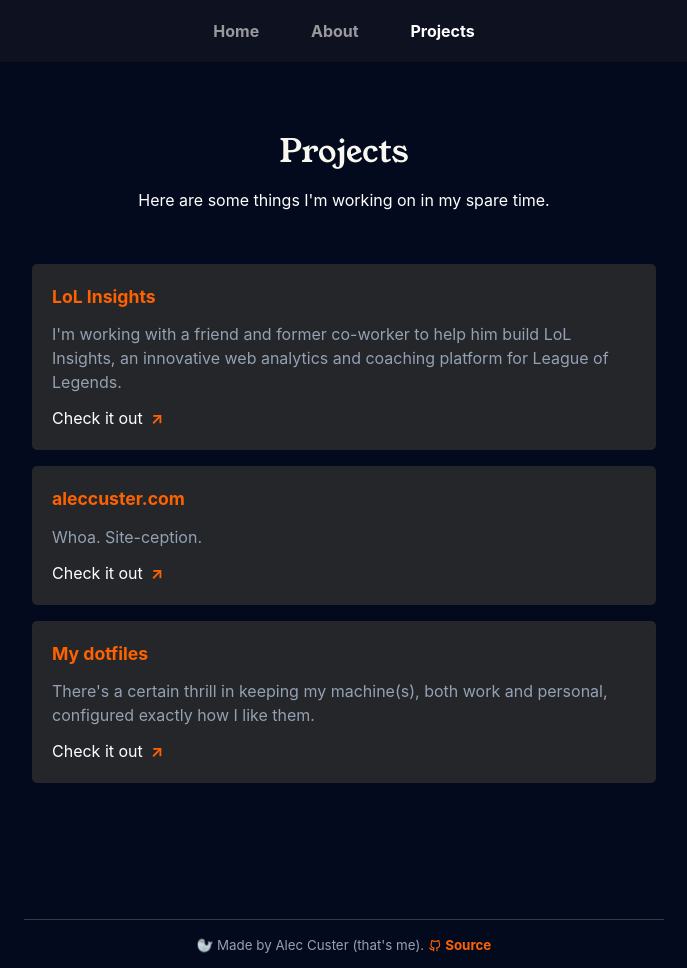
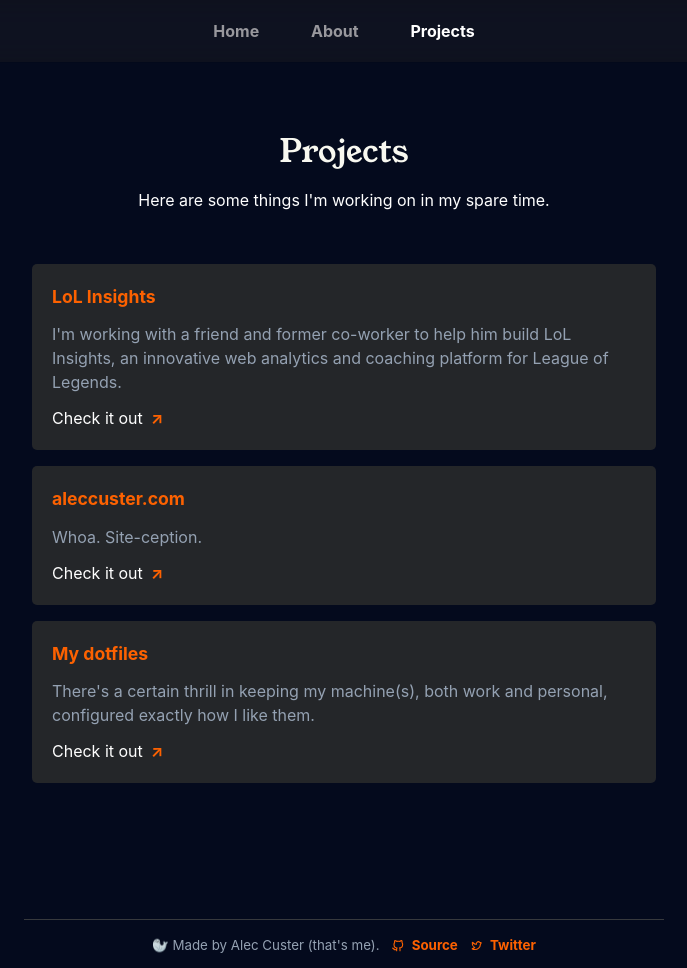
Before and after one commit to alechemy/aleccuster.com, a website: page src/projects.html in a window 1280 px wide. Shown: the whole page, without its empty margins (296-983 px from the left). Drawn offline with Linux system fonts and the light colour scheme; files whose address does not match are found by name.

Commit message:
width tweaks. add twitter bio link to footer.

```diff
--- a/src/projects.html
+++ b/src/projects.html
@@ -52,24 +52,34 @@
     </main>
     <footer>
       <p>
-        <small
-          >🦭 Made by Alec Custer (that's me).
+        <small>🦭 Made by Alec Custer (that's me).
           <a
             href="https://github.com/alechemy/aleccuster.com"
             target="_blank"
-            rel="noopener"
-          >
-            <icon
-              ><svg xmlns="http://www.w3.org/2000/svg" viewBox="0 0 24 24">
+            rel="noopener">
+            <icon>
+              <svg xmlns="http://www.w3.org/2000/svg" viewBox="0 0 24 24">
                 <g data-name="Layer 2">
                   <rect width="24" height="24" opacity="0" />
-                  <path
-                    d="M16.24 22a1 1 0 0 1-1-1v-2.6a2.15 2.15 0 0 0-.54-1.66 1 1 0 0 1 .61-1.67C17.75 14.78 20 14 20 9.77a4 4 0 0 0-.67-2.22 2.75 2.75 0 0 1-.41-2.06 3.71 3.71 0 0 0 0-1.41 7.65 7.65 0 0 0-2.09 1.09 1 1 0 0 1-.84.15 10.15 10.15 0 0 0-5.52 0 1 1 0 0 1-.84-.15 7.4 7.4 0 0 0-2.11-1.09 3.52 3.52 0 0 0 0 1.41 2.84 2.84 0 0 1-.43 2.08 4.07 4.07 0 0 0-.67 2.23c0 3.89 1.88 4.93 4.7 5.29a1 1 0 0 1 .82.66 1 1 0 0 1-.21 1 2.06 2.06 0 0 0-.55 1.56V21a1 1 0 0 1-2 0v-.57a6 6 0 0 1-5.27-2.09 3.9 3.9 0 0 0-1.16-.88 1 1 0 1 1 .5-1.94 4.93 4.93 0 0 1 2 1.36c1 1 2 1.88 3.9 1.52a3.89 3.89 0 0 1 .23-1.58c-2.06-.52-5-2-5-7a6 6 0 0 1 1-3.33.85.85 0 0 0 .13-.62 5.69 5.69 0 0 1 .33-3.21 1 1 0 0 1 .63-.57c.34-.1 1.56-.3 3.87 1.2a12.16 12.16 0 0 1 5.69 0c2.31-1.5 3.53-1.31 3.86-1.2a1 1 0 0 1 .63.57 5.71 5.71 0 0 1 .33 3.22.75.75 0 0 0 .11.57 6 6 0 0 1 1 3.34c0 5.07-2.92 6.54-5 7a4.28 4.28 0 0 1 .22 1.67V21a1 1 0 0 1-.94 1z"
-                  />
-                </g></svg></icon
-            >Source</a
-          ></small
-        >
+                  <path d="M16.24 22a1 1 0 0 1-1-1v-2.6a2.15 2.15 0 0 0-.54-1.66 1 1 0 0 1 .61-1.67C17.75 14.78 20 14 20 9.77a4 4 0 0 0-.67-2.22 2.75 2.75 0 0 1-.41-2.06 3.71 3.71 0 0 0 0-1.41 7.65 7.65 0 0 0-2.09 1.09 1 1 0 0 1-.84.15 10.15 10.15 0 0 0-5.52 0 1 1 0 0 1-.84-.15 7.4 7.4 0 0 0-2.11-1.09 3.52 3.52 0 0 0 0 1.41 2.84 2.84 0 0 1-.43 2.08 4.07 4.07 0 0 0-.67 2.23c0 3.89 1.88 4.93 4.7 5.29a1 1 0 0 1 .82.66 1 1 0 0 1-.21 1 2.06 2.06 0 0 0-.55 1.56V21a1 1 0 0 1-2 0v-.57a6 6 0 0 1-5.27-2.09 3.9 3.9 0 0 0-1.16-.88 1 1 0 1 1 .5-1.94 4.93 4.93 0 0 1 2 1.36c1 1 2 1.88 3.9 1.52a3.89 3.89 0 0 1 .23-1.58c-2.06-.52-5-2-5-7a6 6 0 0 1 1-3.33.85.85 0 0 0 .13-.62 5.69 5.69 0 0 1 .33-3.21 1 1 0 0 1 .63-.57c.34-.1 1.56-.3 3.87 1.2a12.16 12.16 0 0 1 5.69 0c2.31-1.5 3.53-1.31 3.86-1.2a1 1 0 0 1 .63.57 5.71 5.71 0 0 1 .33 3.22.75.75 0 0 0 .11.57 6 6 0 0 1 1 3.34c0 5.07-2.92 6.54-5 7a4.28 4.28 0 0 1 .22 1.67V21a1 1 0 0 1-.94 1z"/>
+                </g></svg>
+            </icon>
+            Source
+          </a>
+          <a
+            href="https://twitter.com/alec_custer"
+            target="_blank"
+            rel="noopener">
+            <icon>
+              <svg xmlns="http://www.w3.org/2000/svg" viewBox="0 0 24 24">
+                <g data-name="Layer 2">
+                  <rect width="24" height="24" opacity="0" />
+                  <path d="M8.51 20h-.08a10.87 10.87 0 0 1-4.65-1.09A1.38 1.38 0 0 1 3 17.47a1.41 1.41 0 0 1 1.16-1.18 6.63 6.63 0 0 0 2.54-.89 9.49 9.49 0 0 1-3.51-9.07 1.41 1.41 0 0 1 1-1.15 1.35 1.35 0 0 1 1.43.41 7.09 7.09 0 0 0 4.88 2.75 4.5 4.5 0 0 1 1.41-3.1 4.47 4.47 0 0 1 6.37.19.7.7 0 0 0 .78.1A1.39 1.39 0 0 1 21 7.13a6.66 6.66 0 0 1-1.28 2.6A10.79 10.79 0 0 1 8.51 20zm0-2h.08a8.79 8.79 0 0 0 9.09-8.59 1.32 1.32 0 0 1 .37-.85 5.19 5.19 0 0 0 .62-1 2.56 2.56 0 0 1-1.91-.85A2.45 2.45 0 0 0 15 6a2.5 2.5 0 0 0-1.79.69 2.53 2.53 0 0 0-.72 2.42l.26 1.14-1.17.08a8.3 8.3 0 0 1-6.54-2.4 7.12 7.12 0 0 0 3.73 6.46l.95.54-.63.9a5.62 5.62 0 0 1-2.68 1.92A8.34 8.34 0 0 0 8.5 18zM19 6.65z"/>
+                </g></svg>
+            </icon>
+            Twitter
+          </a>
+        </small>
       </p>
     </footer>
   </body>
--- a/src/style.css
+++ b/src/style.css
@@ -131,6 +131,7 @@
 }
 
 hr {
+  width: 100%;
   background-color: var(--color-bg-secondary);
   border: none;
   height: 1px;
@@ -334,6 +335,10 @@
 
 small {
   color: var(--color-text-secondary);
+}
+
+small a {
+  margin-left: 0.5rem;
 }
 
 sup {
```
Also changed, not shown: src/about.html (+23 -13 lines), src/index.css (+9 -1 lines), src/index.html (+23 -13 lines).
